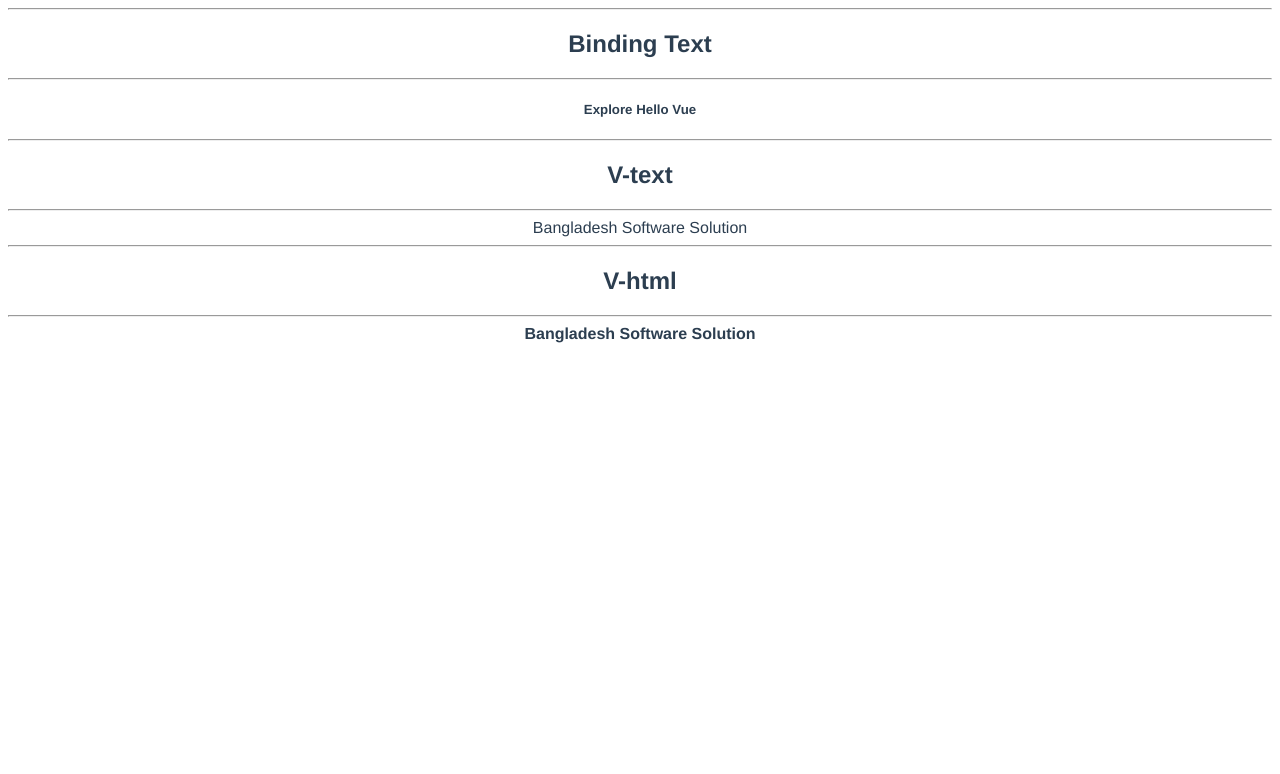
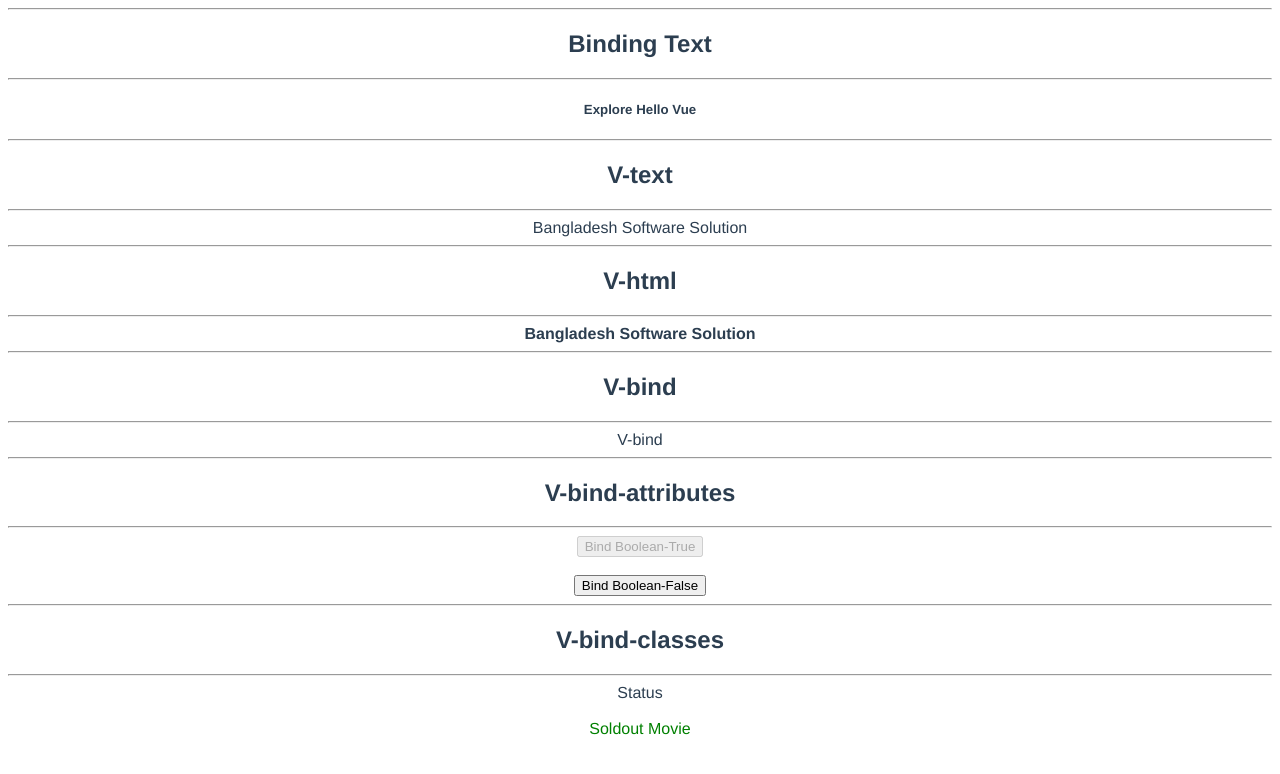
Before and after one commit to Samiul-Ahmed-96/vue-js-explore, a Vue app: page / in a window 1280 px wide. Shown: the top 774 px of the page. Built offline with nearby package versions, Linux system fonts and the light colour scheme.

Commit message:
Explore Binding

```diff
--- a/src/components/Binding.vue
+++ b/src/components/Binding.vue
@@ -11,6 +11,23 @@
   <h2>V-html</h2>
   <hr />
   <div v-html="myOfficeTwo"></div>
+  <hr />
+  <h2>V-bind</h2>
+  <hr />
+  <div v-bind:id="divId">V-bind</div>
+  <hr />
+  <h2>V-bind-attributes</h2>
+  <hr />
+  <button v-bind:disabled="isDisabled">Bind Boolean-True</button>
+  <br />
+  <br />
+  <button v-bind:disabled="isDisabled === false">Bind Boolean-False</button>
+  <hr />
+  <h2>V-bind-classes</h2>
+  <hr />
+  <div class="normal-class" v-bind:class="status">Status</div>
+  <br />
+  <div v-bind:class="isSold ? 'sold' : 'available'">Soldout Movie</div>
 </template>
 
 <script>
@@ -21,9 +38,20 @@ export default {
       name: "Hello Vue",
       myOffice: "Bangladesh Software Solution",
       myOfficeTwo: "<b>Bangladesh Software Solution</b>",
+      divId: "v-bind",
+      isDisabled: true,
+      status: "dynamic-class",
+      isSold: false,
     };
   },
 };
 </script>
 
-<style scoped></style>
+<style scoped>
+.sold {
+  color: red;
+}
+.available {
+  color: green;
+}
+</style>
```
